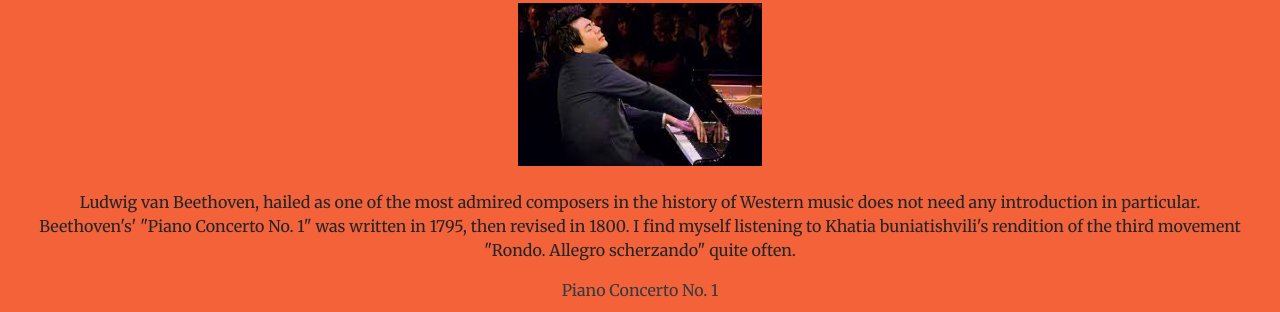
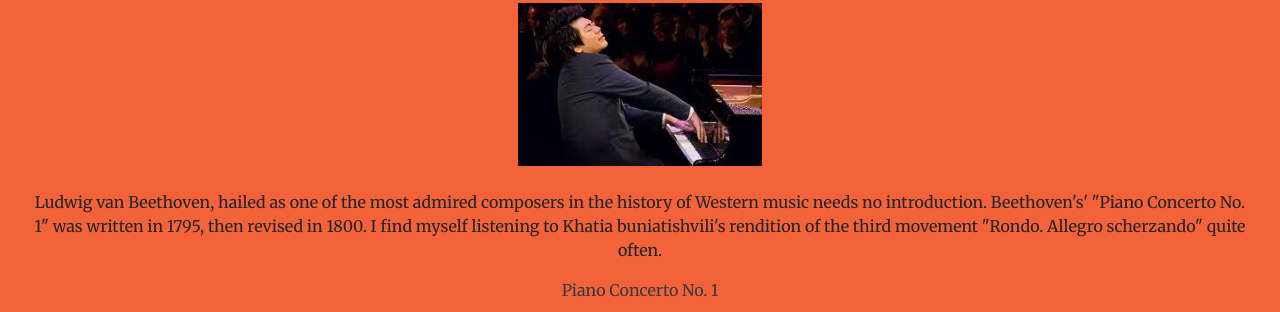
Before and after one commit to cgkrishnanunni/music, a plain HTML site: page index.html in a window 1280 px wide. Shown: the part 735-1047 px from the top of the page. Drawn offline with nearby package versions, Linux system fonts and the light colour scheme; grey boxes are pictures that could not be loaded.

Commit message:
Update index.html

```diff
--- a/index.html
+++ b/index.html
@@ -81,7 +81,7 @@
                 <p class="text-faded">Johann Sebastian Bach was a German composer widely known known for his orchestral compositions. Many Bach compositions are so popular that many times despite hearing them I did not knew that it belonged to Bach. Bach's "Prelude and Fugue in C major" is one of the most mesmerizing piece that I heard recently. This simple piece is powerful enough to  transport you to a different world and arouses strong emotions. Lang Lang's rendition of this peace is so divine and the best I heard so far.<span class="RlRed"></span></p>
                 <p><a href="https://www.youtube.com/watch?v=gVah1cr3pU0" class="text-dark">Prelude and Fugue in C major</a></p>
                 <img class="img-responsive" width="20%" height="auto" src="img/lang.jpg" alt=""><br/><br/>
-                <p class="text-faded"> Ludwig van Beethoven, hailed as one of the  most admired composers in the history of Western music does not need any introduction in particular. Beethoven's' "Piano Concerto No. 1" was written in 1795, then revised in 1800. I find myself  listening to Khatia buniatishvili's rendition of the third movement "Rondo. Allegro scherzando" quite often.   <span class="RlRed"></span></p>
+                <p class="text-faded"> Ludwig van Beethoven, hailed as one of the  most admired composers in the history of Western music  needs no introduction. Beethoven's' "Piano Concerto No. 1" was written in 1795, then revised in 1800. I find myself  listening to Khatia buniatishvili's rendition of the third movement "Rondo. Allegro scherzando" quite often.   <span class="RlRed"></span></p>
 
                 <p><a href="https://www.youtube.com/watch?v=k6jPkgm-oD0" class="text-dark">Piano Concerto No. 1</a></p>
 
```
